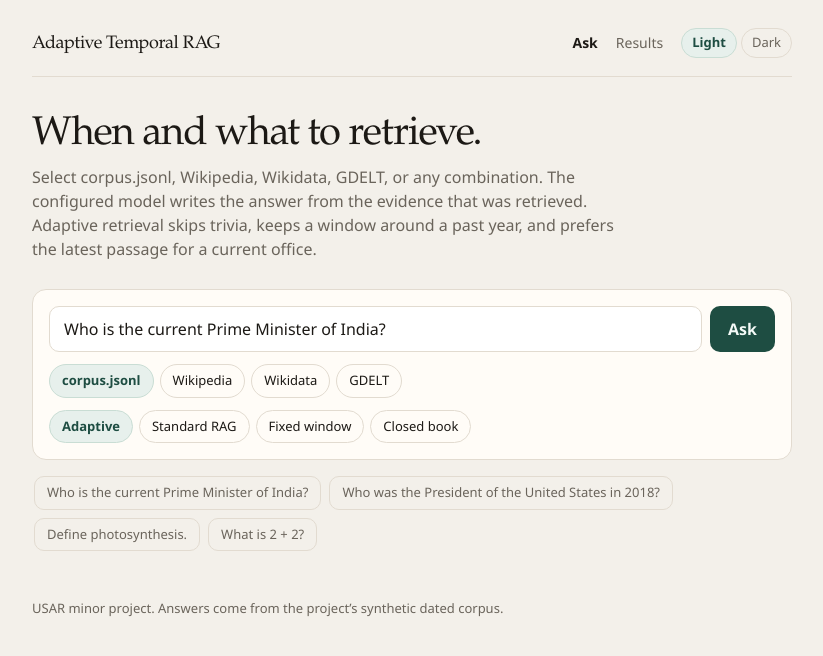
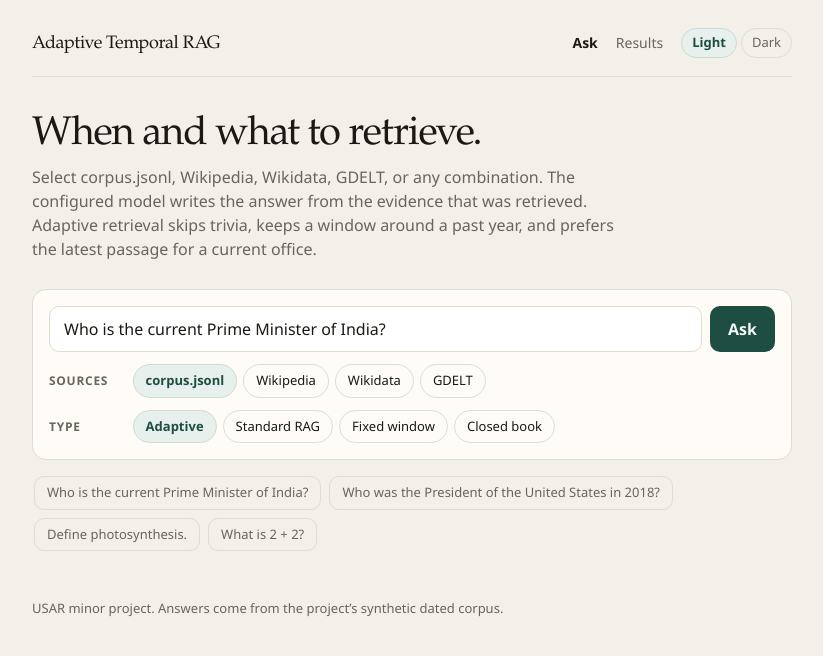
Before and after one commit to dakshagarwal76/adaptive-temporal-rag-project, a Next.js app in the folder web/: page / in a window 1280 px wide. Shown: the top 656 px of the page, without its empty margins (228-1051 px from the left). Built offline with nearby package versions, Linux system fonts and the light colour scheme.

Commit message:
Label the source and retrieval-type controls.

```diff
--- a/web/app/globals.css
+++ b/web/app/globals.css
@@ -198,11 +198,27 @@ a { color: inherit; }
 
 .ask-row button:disabled { opacity: 0.55; cursor: wait; }
 
+.choice {
+  display: flex;
+  flex-wrap: wrap;
+  align-items: center;
+  gap: 8px 10px;
+  margin-top: 12px;
+}
+
+.choice-label {
+  flex: 0 0 4.6rem;
+  font-size: 12px;
+  font-weight: 600;
+  letter-spacing: 0.06em;
+  text-transform: uppercase;
+  color: var(--muted);
+}
+
 .systems {
   display: flex;
   flex-wrap: wrap;
   gap: 6px;
-  margin-top: 12px;
 }
 
 .systems button,
--- a/web/components/ask-panel.tsx
+++ b/web/components/ask-panel.tsx
@@ -84,7 +84,9 @@ export function AskPanel() {
           />
           <button type="submit" disabled={pending}>{pending ? "Running" : "Ask"}</button>
         </div>
-        <div className="systems" role="group" aria-label="Sources">
+        <div className="choice">
+          <span className="choice-label" id="sources-label">Sources</span>
+          <div className="systems" role="group" aria-labelledby="sources-label">
             {SOURCES.map((item) => (
               <button
                 key={item.id}
@@ -97,7 +99,10 @@ export function AskPanel() {
               </button>
             ))}
           </div>
-        <div className="systems" role="group" aria-label="System">
+        </div>
+        <div className="choice">
+          <span className="choice-label" id="type-label">Type</span>
+          <div className="systems" role="group" aria-labelledby="type-label">
             {SYSTEMS.map((item) => (
               <button
                 key={item.id}
@@ -111,6 +116,7 @@ export function AskPanel() {
                 {item.label}
               </button>
             ))}
+          </div>
         </div>
       </form>
 
```
Lines whose indentation alone changed are shown as unchanged.
